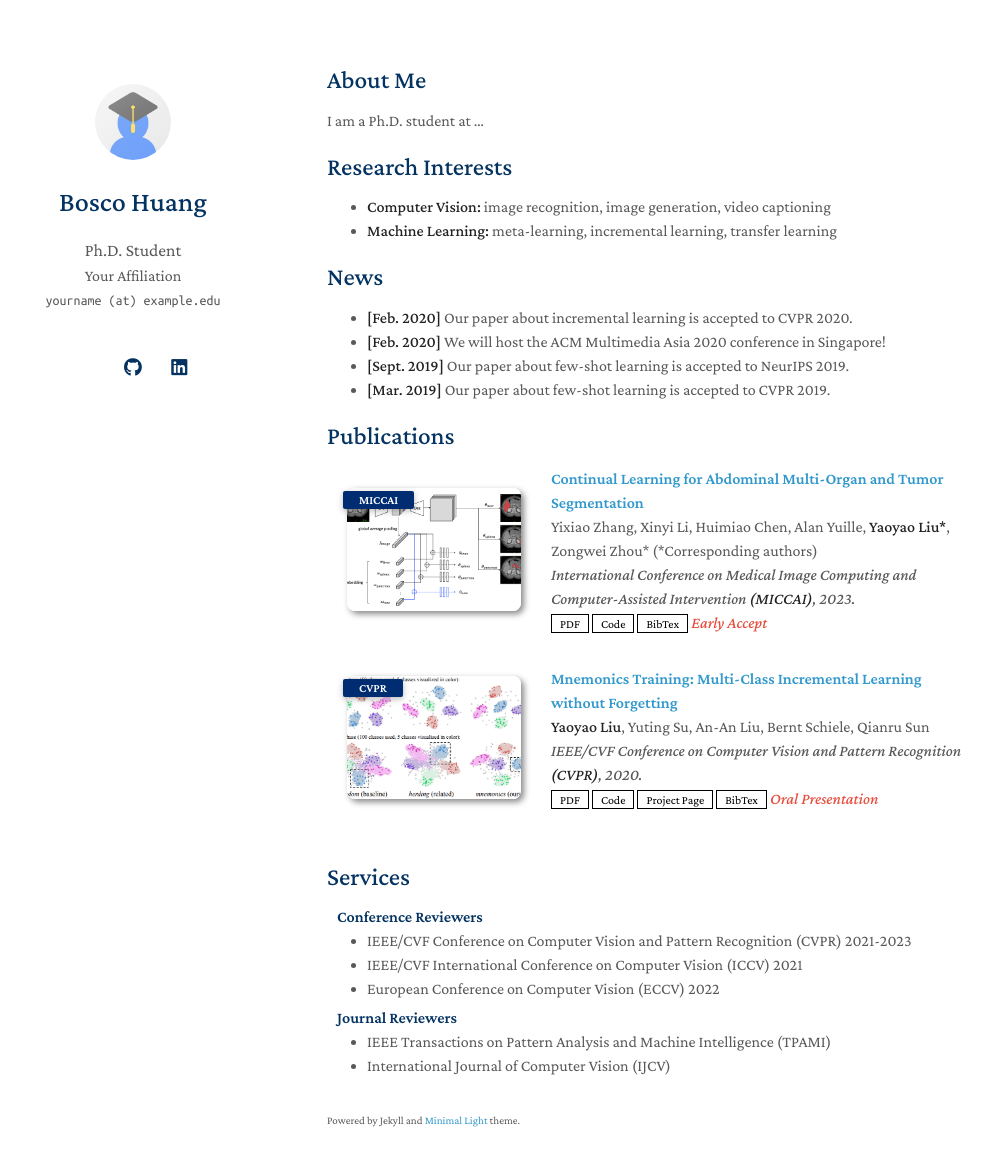
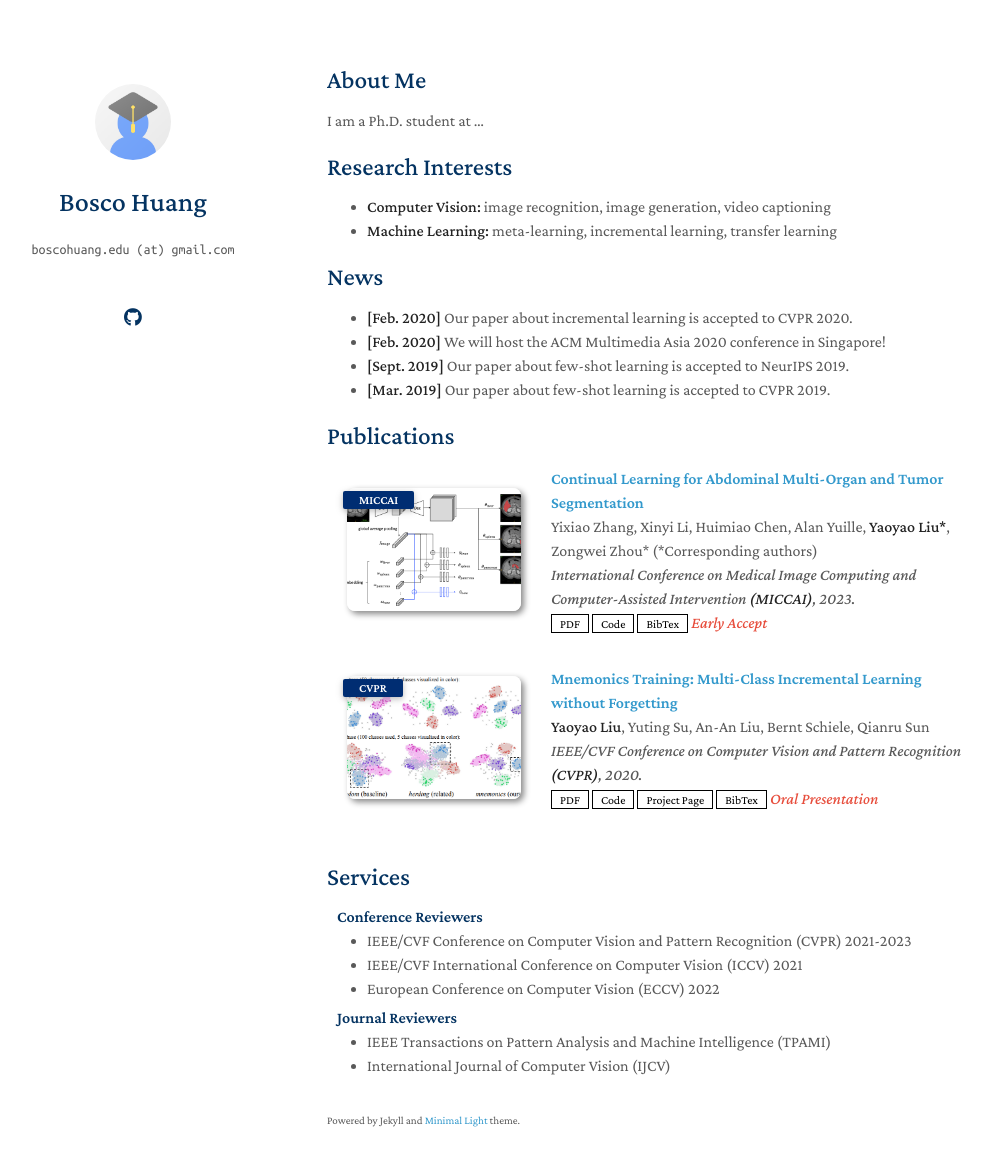
Before and after one commit to 0xBoscoHuang/0xBoscoHuang.github.io, a Jekyll site: the page built from index.md, in a window 1280 px wide and 1201 px high. Shown: the top 1166 px of the window, without its empty margins (143-1135 px from the left). Built offline with Jekyll 4.4.1, drawn with Linux system fonts in a browser that asks for light colours; a style sheet for code colours, icons or effects is not loaded; part of the change alters nothing that is shown.

Commit message:
update basic info

```diff
--- a/_config.yml
+++ b/_config.yml
@@ -1,8 +1,8 @@
 # Basic Information
 title: Bosco Huang
-position: Ph.D. Student
-affiliation: Your Affiliation
-email: yourname (at) example.edu
+# position: Ph.D. Student
+# affiliation: Your Affiliation
+email: boscohuang.edu (at) gmail.com
 
 # Search Engine Optimization (SEO)
 # The following information is used to improve the website traffic from search engines, e.g., Google.
@@ -12,11 +12,11 @@ canonical: https://minimal-light-theme.yliu.me/
 
 # Links
 # If you don't need one of them, you may delete the corresponding line.
-google_scholar: https://scholar.google.com/
-cv_link: assets/files/curriculum_vitae.pdf
-github_link: https://github.com/
-linkedin: https://www.linkedin.com/
-twitter: https://twitter.com/
+google_scholar: https://scholar.google.com/citations?hl=en&user=8xQuZywAAAAJ&view_op=list_works&gmla=AFix5Ma4Sot6DI3BQ9FlMoTRY5miXFcXSanOe8mNU23i-9oRXNeblvRGz4VK9Kd5BCfGhjnim3Xc9EEwE7HqZTdI
+cv_link:
+github_link: https://github.com/0xBoscoHuang
+# linkedin: https://www.linkedin.com/
+twitter: https://x.com/0xBosco_FF
 
 # Images (e.g., your profile picture and your website's favicon)
 # "favicon" and "favicon_dark" are used for the light and dark modes, respectively.
```
